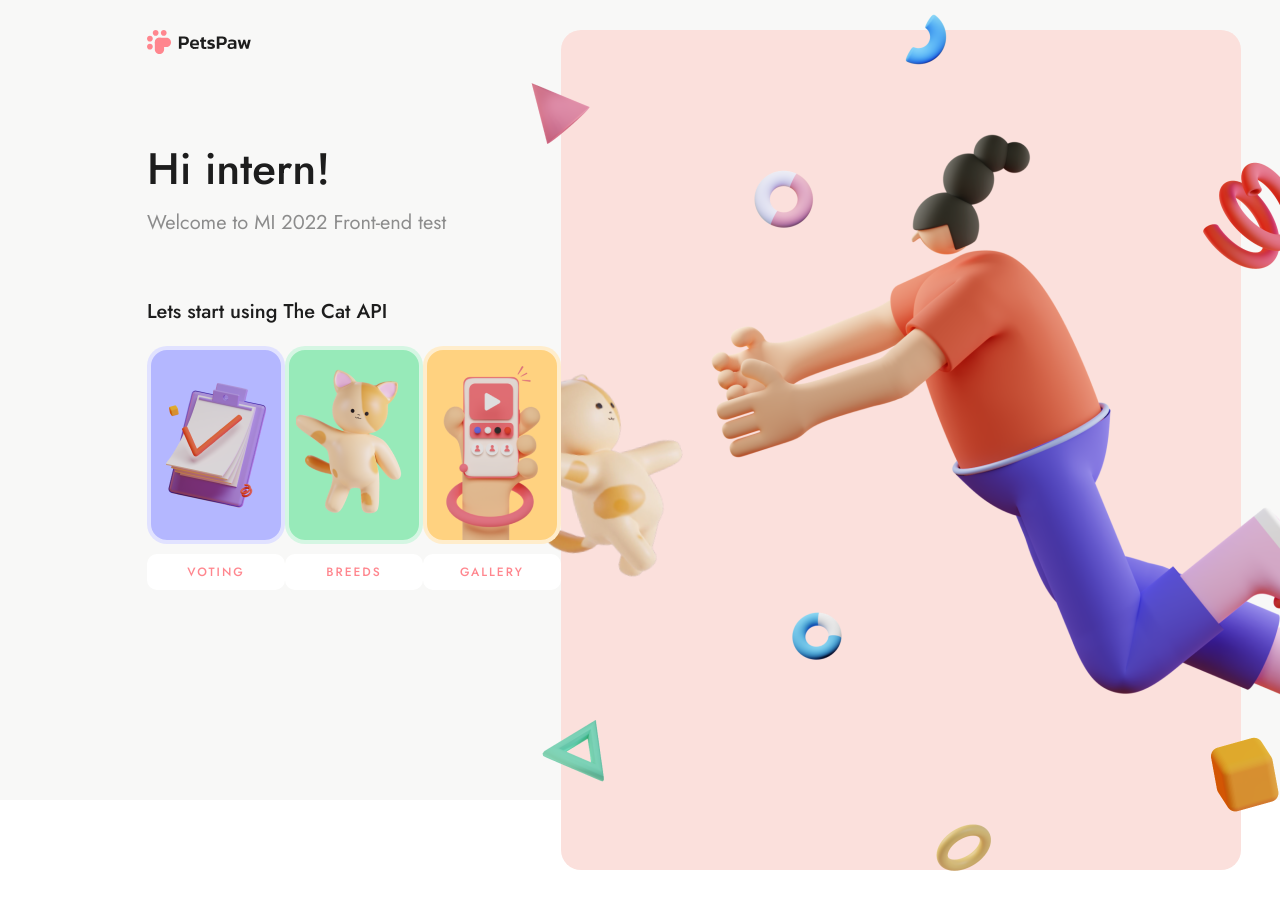
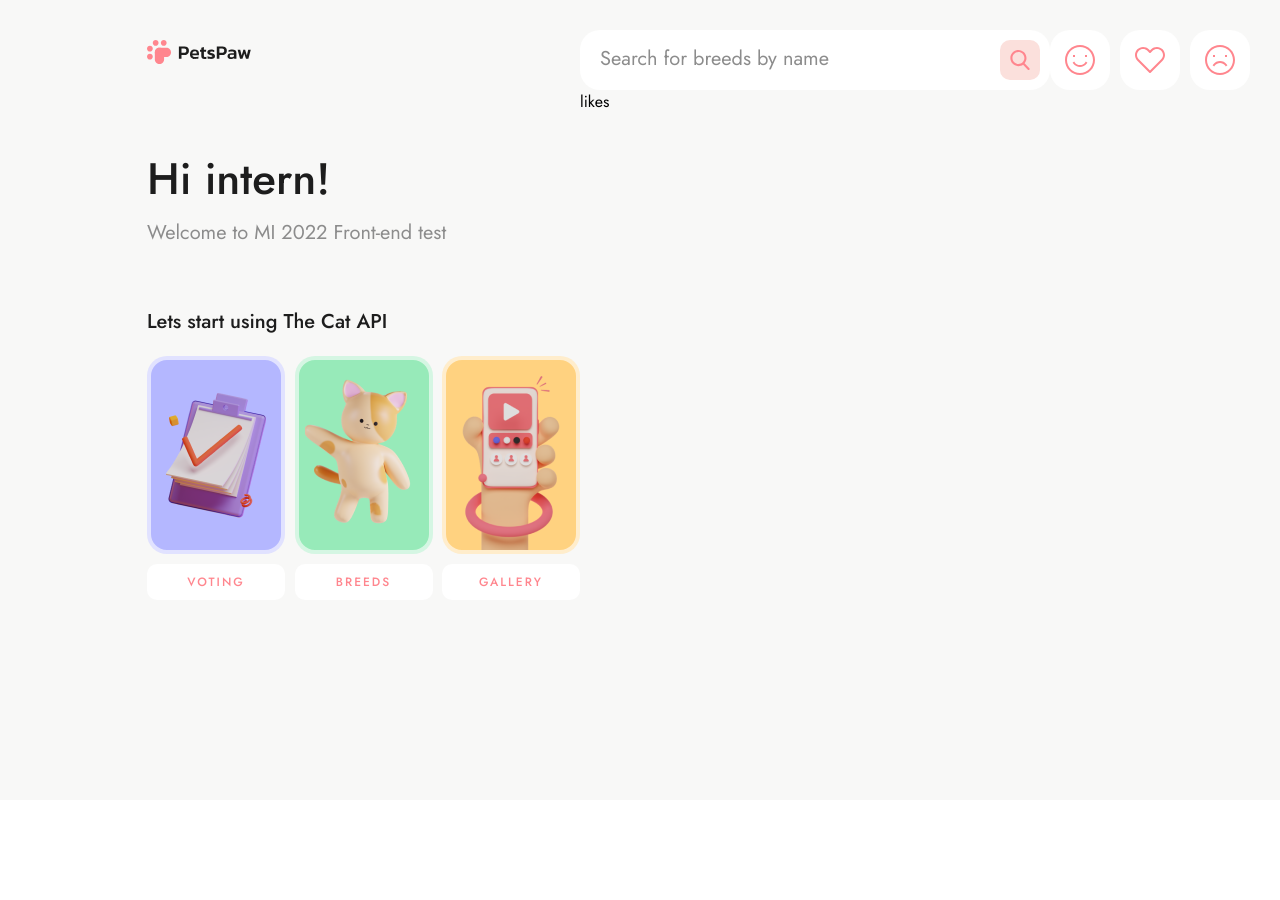
Before and after one commit to Wasilisk/pets-paw, a React (Create React App) app: page /likes in a window 1280 px wide. Before the commit this address led to /. After the commit the page ends 800 px from the top, so only its background shows below. Built offline with nearby package versions, Linux system fonts and the light colour scheme; no server answers.

Commit message:
feat: sort imports in files

```diff
--- a/src/components/IconButton.tsx
+++ b/src/components/Buttons/IconButton.tsx
@@ -1,6 +1,7 @@
-import styled from "styled-components";
+/*node-modules*/
 import React from 'react';
-import {useNavigate} from "react-router-dom";
+import styled from 'styled-components';
+import {useNavigate} from 'react-router-dom';
 
 type IconButtonElementProps = {
     variant: "primary" | "secondary",
@@ -12,7 +13,7 @@ const IconButtonElement = styled.button<IconButtonElementProps>`
   width: 40px;
   height: 40px;
   border: none;
-  background: ${({variant}) => "primary" ? "#FBE0DC" : "#FFFFFF"};
+  background: ${({variant}) => variant === "primary" ? "#FBE0DC" : "#FFFFFF"};
   border-radius: 10px;
   display: flex;
   justify-content: center;
--- a/src/components/MainMenu/MenuButton.tsx
+++ b/src/components/Buttons/MenuButton.tsx
@@ -1,4 +1,4 @@
-import styled from "styled-components";
+import styled from 'styled-components';
 
 export const MenuButton = styled.button`
   width: 138px;
--- a/src/components/IconLink.tsx
+++ b/src/components/Common/IconLink.tsx
@@ -1,5 +1,6 @@
-import {NavLink} from "react-router-dom";
-import styled from "styled-components";
+/*node-modules*/
+import {NavLink} from 'react-router-dom';
+import styled from 'styled-components';
 
 export const IconLink = styled(NavLink)`
   width: 60px;
--- a/src/components/HomeBanner.tsx
+++ b/src/components/HomeBanner.tsx
@@ -1,5 +1,8 @@
+/*node-modules*/
 import React from 'react';
-import styled from "styled-components";
+import styled from 'styled-components';
+
+/*image*/
 import MainBanner from '../assets/images/main-banner.png'
 
 const HomeBannerContainer = styled.div`
--- a/src/components/Layout.tsx
+++ b/src/components/Layout.tsx
@@ -1,19 +1,43 @@
-import React from 'react';
-import styled from "styled-components";
-import MainSection from "./MainSection";
-import AppRouter from "../routes/AppRouter";
+/*node-modules*/
+import React, {useEffect} from 'react';
+import styled from 'styled-components';
+import axios from 'axios';
+
+/*components*/
+import {MainSection} from './Sections';
+import AppRouter from '../routes/AppRouter';
+import Navbar from './Common/Navbar';
 
 const LayoutContainer = styled.div`
+  height: 100%;
   padding: 30px;
   display: flex;
   justify-content: space-between;
+  overflow-x: hidden;
+
+  .variable-section {
+    height: 100%;
+    width: 680px;
+  }
 `
 
 const Layout = () => {
+    const getData = async()=>{
+        const res = await axios.get('https://geolocation-db.com/json/')
+        localStorage.setItem("sub_id", res.data.IPv4);
+    }
+
+    useEffect(()=>{
+        getData()
+    },[])
+
     return (
         <LayoutContainer>
             <MainSection/>
-            <AppRouter/>
+            <div className="variable-section">
+                <Navbar/>
+                <AppRouter/>
+            </div>
         </LayoutContainer>
     );
 };
--- a/src/components/MainMenu/index.ts
+++ /dev/null
@@ -1 +0,0 @@
-export * from './MainMenu';
--- a/src/components/MainMenu/MenuCard.tsx
+++ b/src/components/MenuCard.tsx
@@ -1,6 +1,6 @@
-import styled from "styled-components";
+import styled from 'styled-components';
 
-interface MenuCardProps {
+type MenuCardProps = {
     readonly backgroundColor: string
 }
 
--- a/src/components/MainSection.tsx
+++ b/src/components/Sections/MainSection.tsx
@@ -1,12 +1,17 @@
+/*node-modules*/
 import React from 'react';
-import styled from "styled-components";
-import {ReactComponent as Logo} from '../assets/logo/Logo.svg'
-import {MainMenu} from "./MainMenu";
+import styled from 'styled-components';
+
+/*components*/
+import MainMenu from '../MainMenu';
+
+/*icons*/
+import {ReactComponent as Logo} from '../../assets/logo/Logo.svg'
 
 const MainContainer = styled.div`
   width: 446px;
   height: 544px;
-  top: 30px;
+  top: 10px;
   position: sticky;
   margin-left: 117px;
 
@@ -36,7 +41,7 @@ const MainContainer = styled.div`
   }
 `
 
-const MainSection = () => {
+export const MainSection = () => {
     return (
         <MainContainer>
             <Logo/>
@@ -47,5 +52,3 @@ const MainSection = () => {
         </MainContainer>
     );
 };
-
-export default MainSection;
--- a/src/routes/AppRouter.tsx
+++ b/src/routes/AppRouter.tsx
@@ -1,14 +1,21 @@
+/*node-modules*/
 import React from 'react';
-import {Navigate, Route, Routes} from "react-router-dom";
-import HomeBanner from "../components/HomeBanner";
+import {Navigate, Route, Routes} from 'react-router-dom';
+
+/*components*/
+import HomeBanner from '../components/HomeBanner';
+import VotingPage from '../pages/Voting';
 
 const AppRouter = () => {
     return (
         <Routes>
             <Route index element={<HomeBanner />} />
-            <Route path="voting" element={<h4>Voting</h4>}/>
-            <Route path="breeds" element={<h4>Breeds</h4>}/>
+            <Route path="voting" element={<VotingPage/>}/>
+            <Route path="breeds" element={<VotingPage/>}/>
             <Route path="gallery" element={<h4>Gallery</h4>}/>
+            <Route path="likes" element={<h4>likes</h4>}/>
+            <Route path="favourites" element={<h4>favourites</h4>}/>
+            <Route path="dislikes" element={<h4>dislikes</h4>}/>
             <Route
                 path="*"
                 element={<Navigate to="/" replace />}
```
Also changed, not shown: src/components/Common/Navbar.tsx (renamed from src/components/Navbar.tsx, +12 -6 lines), src/components/Common/Search.tsx (renamed from src/components/Search.tsx, +5 -2 lines), src/components/MainMenu.tsx (renamed from src/components/MainMenu/MainMenu.tsx, +14 -7 lines).
